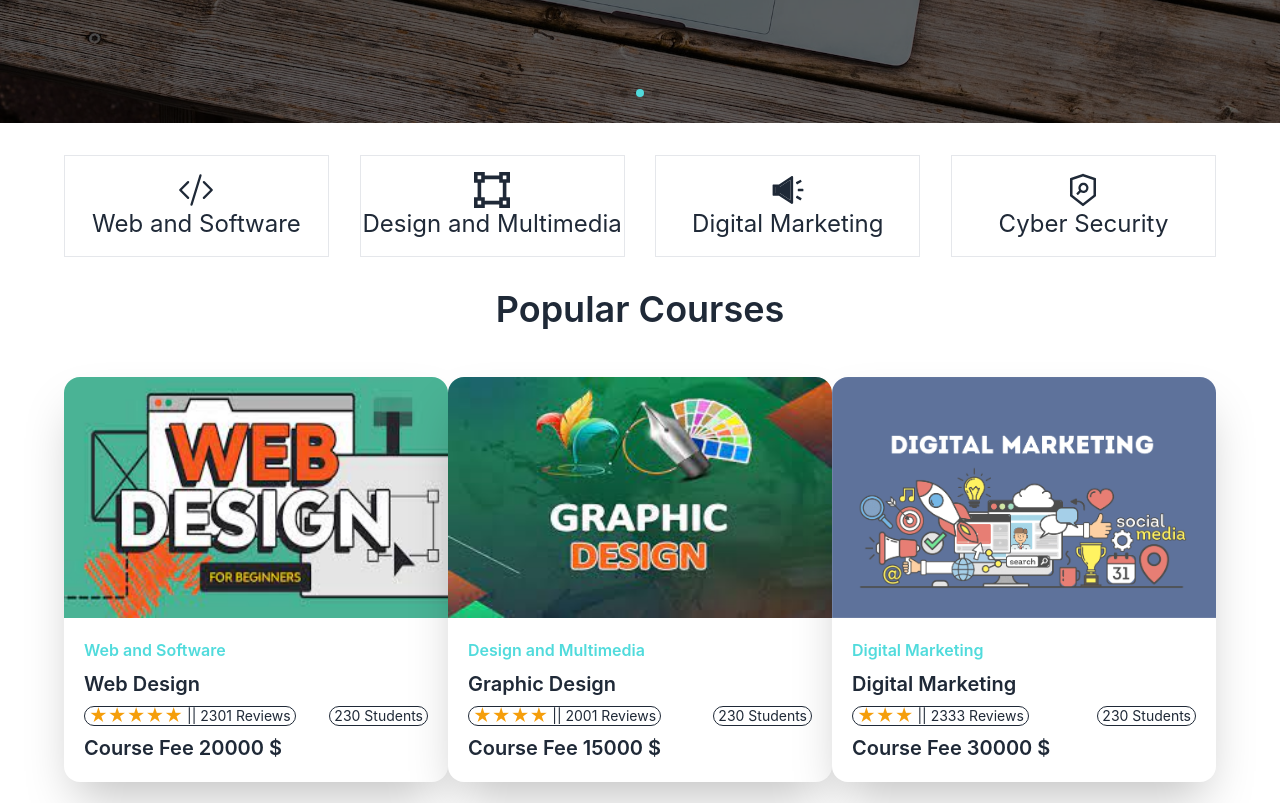
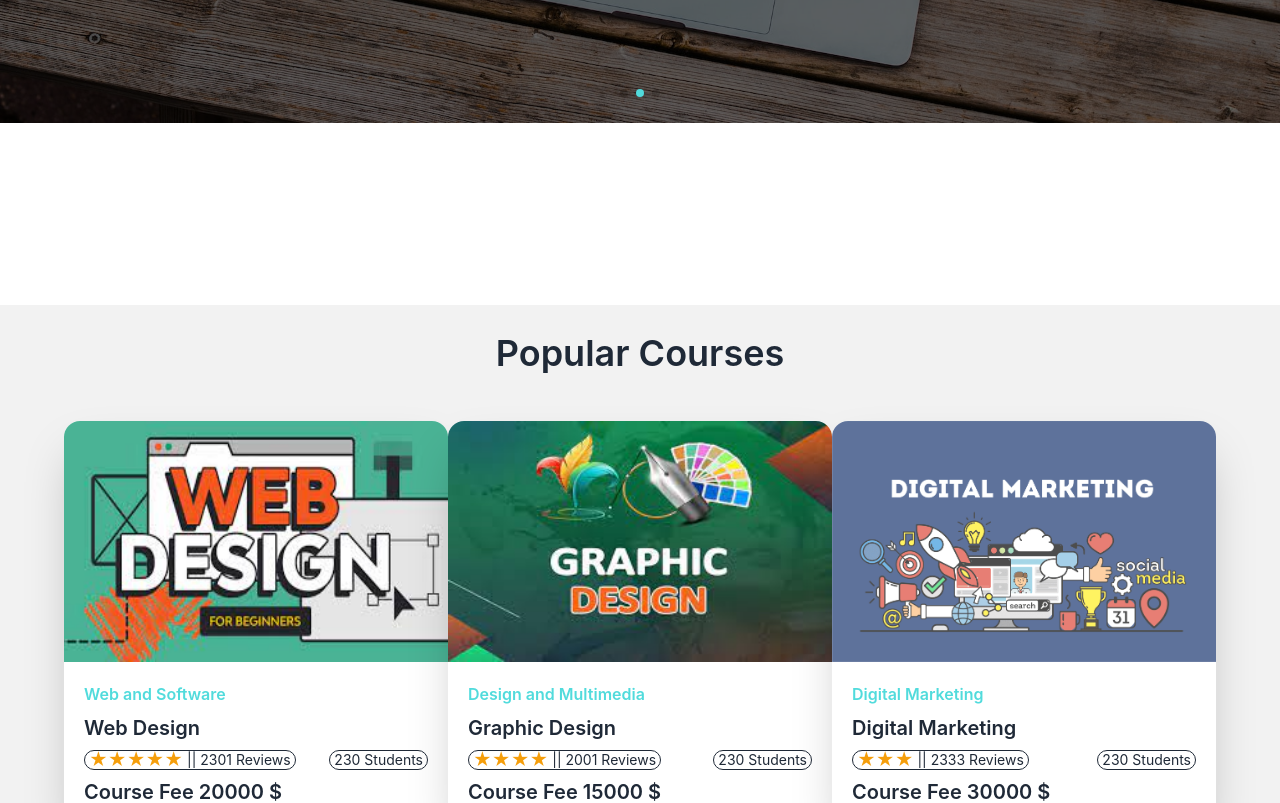
Before and after one commit to mdYeasin-cmd/skills-house-client, a React (Create React App) app: page / in a window 1280 px wide. Shown: the part 540-1343 px from the top of the page. Built offline with nearby package versions, Linux system fonts and the light colour scheme.

Commit message:
In course category section animation part added

```diff
--- a/package.json
+++ b/package.json
@@ -10,6 +10,7 @@
     "@types/node": "^16.18.11",
     "@types/react": "^18.0.26",
     "@types/react-dom": "^18.0.10",
+    "aos": "^3.0.0-beta.6",
     "daisyui": "^2.47.0",
     "react": "^18.2.0",
     "react-dom": "^18.2.0",
@@ -45,6 +46,7 @@
     ]
   },
   "devDependencies": {
+    "@types/aos": "^3.0.4",
     "tailwindcss": "^3.2.4"
   }
 }
--- /dev/null
+++ b/src/Pages/Courses/CategoryCard/CategoryCard.css
@@ -0,0 +1,7 @@
+.category-card {
+    transition: all 0.3s linear;
+}
+
+.category-card:hover {
+    transform: scale(1.04);
+}
--- a/src/Pages/Courses/CategoryCard/CategoryCard.tsx
+++ b/src/Pages/Courses/CategoryCard/CategoryCard.tsx
@@ -1,4 +1,4 @@
-import React from 'react';
+import './CategoryCard.css'
 
 type CategoryCardProps = {
     category: {
@@ -7,10 +7,9 @@ type CategoryCardProps = {
     }
 }
 
-
 const CategoryCard = ({ category }: CategoryCardProps) => {
     return (
-        <div className="border w-[23%] py-4">
+        <div data-aos="zoom-in-up" className="border border-[#51DBDC] category-card w-[23%] py-6 font-medium shadow-md rounded-lg text-[#51DBDC]">
             <div className="flex justify-center">
                 <span className='text-4xl'>{category.icon}</span>
             </div>
--- a/src/Pages/Home/Home/Home.tsx
+++ b/src/Pages/Home/Home/Home.tsx
@@ -92,7 +92,7 @@ const Home = () => {
             <Banner></Banner>
 
             {/* Course Category Section */}
-            <div className="flex justify-between xl:px-16 text-center my-8">
+            <div className="flex justify-between xl:px-16 text-center py-8">
                 {
                     courseCategory.map((category, idx) => <CategoryCard
                         key={idx}
@@ -102,7 +102,7 @@ const Home = () => {
             </div>
 
             {/* Popular Courses Section */}
-            <div className="pb-12">
+            <div className="pb-12 bg-base-200">
                 <SectionTitle
                     secTitle="Popular Courses"
                 />
--- a/src/components/SectionTitle/SectionTitle.tsx
+++ b/src/components/SectionTitle/SectionTitle.tsx
@@ -8,7 +8,7 @@ type SectionTitleProps = {
 const SectionTitle = ({ secTitle }: SectionTitleProps) => {
     return (
         <div>
-            <h2 className="text-4xl text-center font-semibold my-7">{secTitle}</h2>
+            <h2 className="text-4xl text-center font-semibold py-7">{secTitle}</h2>
         </div>
     );
 };
--- a/src/index.tsx
+++ b/src/index.tsx
@@ -4,6 +4,9 @@ import './index.css';
 import App from './App';
 import reportWebVitals from './reportWebVitals';
 import 'swiper/css/bundle';
+import AOS from 'aos';
+import 'aos/dist/aos.css';
+AOS.init();
 
 const root = ReactDOM.createRoot(
   document.getElementById('root') as HTMLElement
```
Also changed, not shown: 1 other file (tests, documents, lock files or other folders).
